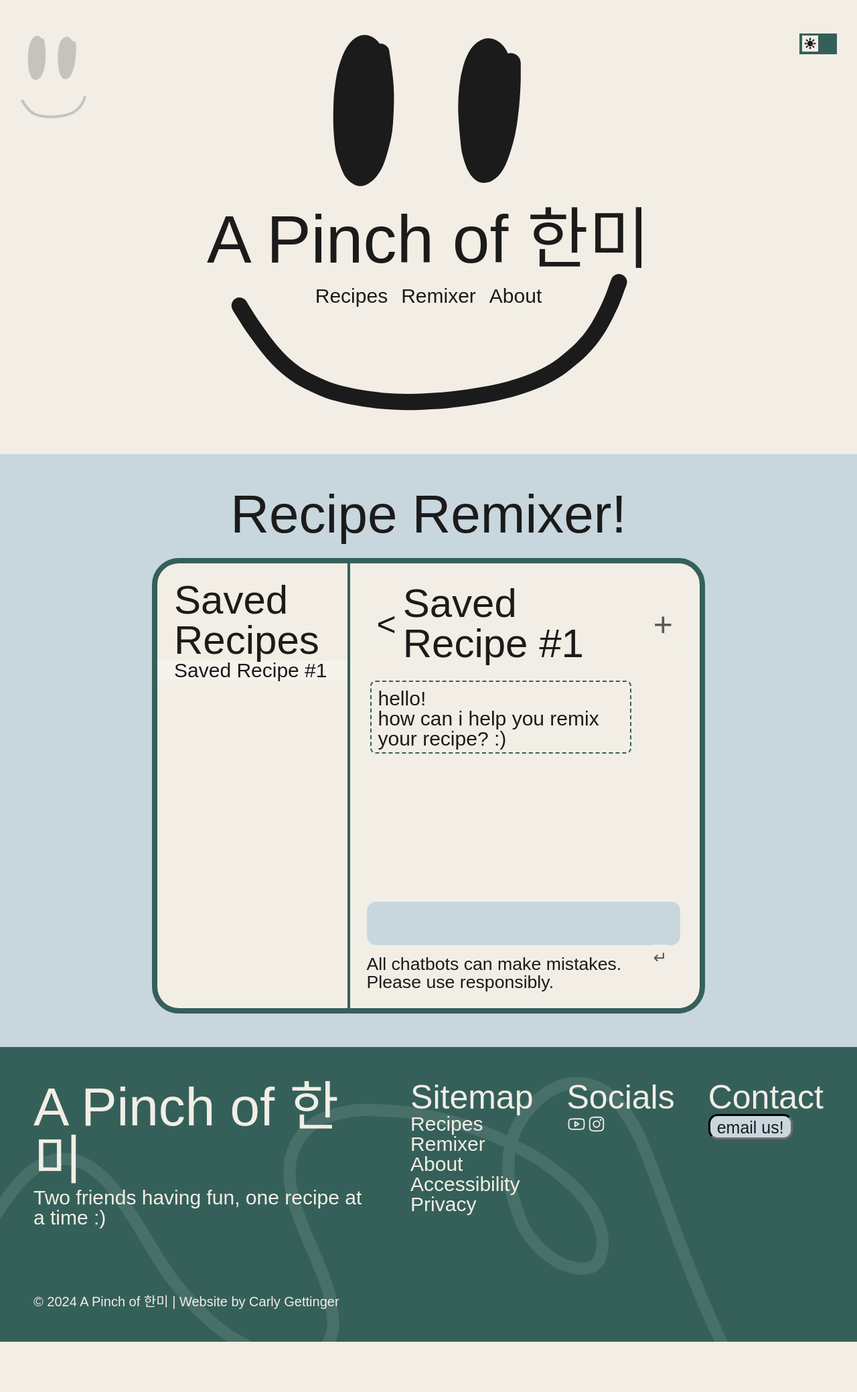
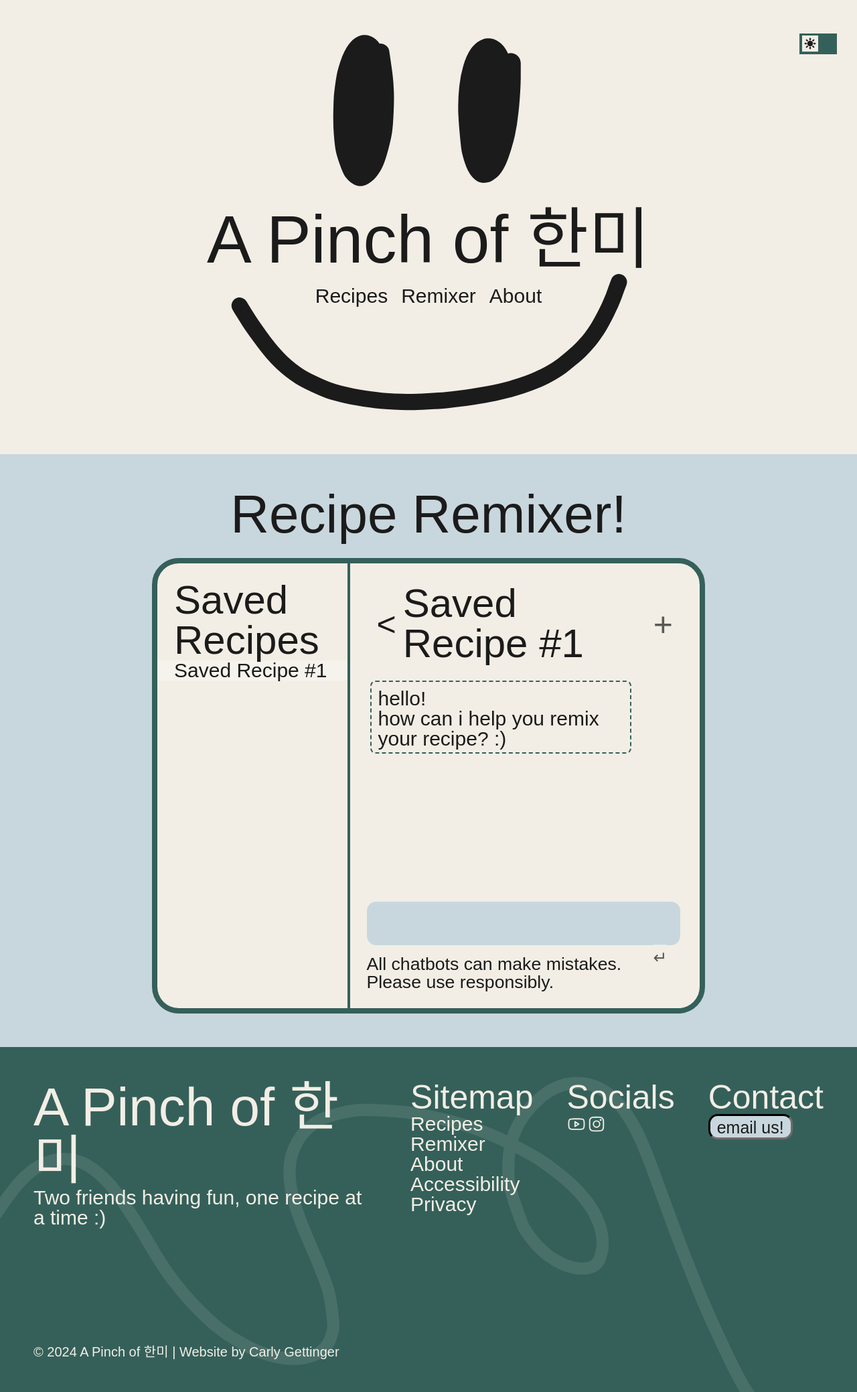
Before and after one commit to CJgett/gettinger-recipes, a Next.js app: page /remixer in a window 1280 px wide. Shown: the whole page at 67% size. Before the commit the page ends 2003 px from the top, so only its background shows below. Built offline with nearby package versions, Linux system fonts and the light colour scheme; a web font is replaced by a local one.

Commit message:
finish travelling smile

```diff
--- a/app/components/Footer.jsx
+++ b/app/components/Footer.jsx
@@ -1,11 +1,24 @@
 "use client"
+
+import { useInView, InView } from 'react-intersection-observer'
 
 import '../styles/footer.css'
 import Link from 'next/link'
 import MenuNav from './MenuNav.jsx'
 import Squiggle from './Squiggle.jsx'
 
+
 export default function Footer() {
+
+  function moveSmile(footerInView) {
+    const travellingSmileClasses = document.querySelector(".travelling-smile").classList;
+    if (footerInView == true || footerInView == "true") {
+      travellingSmileClasses.add("in-footer");
+    } else {
+      travellingSmileClasses.remove("in-footer");
+    }
+  }
+
   return (
     <footer>
       <Squiggle />
@@ -38,9 +51,12 @@ export default function Footer() {
         </div>
       </div>
       </div>
+      <InView as="div" className="in-view-smile-trigger" onChange={(inView) => moveSmile(inView)}>
       <div className="footer-container footer-copyright">
         <p>&#169; 2024 A Pinch of 한미 | Website by Carly Gettinger</p>
       </div>
+    </InView>
     </footer>
   );
+
 }
--- a/app/components/MainMenu.jsx
+++ b/app/components/MainMenu.jsx
@@ -1,6 +1,7 @@
 "use client"
 
-import React, { useEffect, useRef } from 'react'
+import React, { useEffect } from 'react'
+import { useInView, InView } from 'react-intersection-observer'
 
 import '../styles/mainmenu.css'
 
@@ -15,15 +16,23 @@ import Mouth from './Mouth'
 
 export default function MainMenu() {
 
-  const ref = useRef(null);
-
   useEffect(() => {
     if (document.readyState === 'complete') {
       document.getElementById('main-mouth').firstChild.style.strokeDashoffset = '0';
     }
   });
 
+  function lowerSmile(navIsVisible) {
+    const travellingSmileClasses = document.querySelector(".travelling-smile").classList;
+    if (navIsVisible == true || navIsVisible == "true") {
+      travellingSmileClasses.remove("visible");
+    } else {
+      travellingSmileClasses.add("visible");
+    }
+  }
+
   return(
+    <InView as="div" className="in-view-smile-trigger" onChange={(inView) => lowerSmile(inView)}>
     <header>
       <Smile />
       <Eyes />
@@ -34,5 +43,6 @@ export default function MainMenu() {
       <Hamburger />
       <OffCanvasMenu />
     </header>
+    </InView>
   );
 }
--- a/app/components/Remixer.jsx
+++ b/app/components/Remixer.jsx
@@ -3,10 +3,6 @@ import React, { useState, useRef, useEffect } from 'react'
 import { useInView, InView } from 'react-intersection-observer'
 
 export default function Remixer() {
-
-  const { messageRef, inView } = useInView ({
-    triggerOnce: true,
-  });
 
 /* TODO save stuff in local storage OR just straight up do cookies?*/
 
@@ -131,7 +127,7 @@ export default function Remixer() {
                 function(message,index) {
                   return(
                     <div  key={index} className={`remixer-message ${message.botOrUser}`}>
-                    {message.botOrUser == "bot" ? (<InView as="div" className="in-view" onChange={(inView, entry, ref) => console.log(entry)} triggerOnce="true">{({ inView, ref, entry }) => (<div ref={ref} className={inView ? "in-view" : ""}> <p className="slide-in">{message.botAnimText}&nbsp;</p> <p className="slide-over">{message.messageText}</p></div>)}</InView>) : <span>{message.messageText}</span>}
+                    {message.botOrUser == "bot" ? (<InView as="div" triggerOnce="true">{({ inView, ref }) => (<div ref={ref} className={inView ? "in-view" : ""}> <p className="slide-in">{message.botAnimText}&nbsp;</p> <p className="slide-over">{message.messageText}</p></div>)}</InView>) : <span>{message.messageText}</span>}
                     </div>
                   );
                 }
--- a/app/styles/footer.css
+++ b/app/styles/footer.css
@@ -3,6 +3,7 @@ footer {
   color: #F2EEE5;
   position:relative;
   overflow: hidden;
+  padding: 50px;
 
   &> #big-squiggle {
     position: absolute;
@@ -25,7 +26,6 @@ footer {
     display: flex;
     flex-direction: row;
     justify-content: space-between;
-    padding: 50px;
     gap: 50px;
 
     @media only screen and (max-width: 1024px) {
@@ -74,8 +74,10 @@ footer {
       }
     }
 
-    &.footer-copyright {
+
+  }
+  .footer-copyright {
       font-size: 20px;
+      margin-top: 175px;
     }
-  }
 }
--- a/app/styles/mainmenu.css
+++ b/app/styles/mainmenu.css
@@ -117,12 +117,21 @@ header {
 
   .travelling-smile {
     position: fixed;
-    top: 50px;
-    left: 30px;
+    bottom: 100vh;
+    visibility: hidden;
+    left: 50px;
     z-index: 30;
+    transition: bottom ease-in-out .3s, visibility .1s linear .3s;
+
+    &.visible {
+      bottom: calc(100vh - 175px);
+      visibility: visible;
+      transition: bottom ease-in-out .3s;
+    }
 
     svg {
-      opacity: 0.2;
+      opacity: 0.3;
+      transition: opacity ease-in-out 1s;
     }
 
     a {
@@ -135,6 +144,7 @@ header {
         border: none;
       }
     }
+
     .eyes {
       width: 100px;
       height: 75px;
@@ -165,5 +175,18 @@ header {
     }
 
 
+    &.in-footer {
+      bottom: 100px;
+      transition: bottom ease-in-out .5s;
+
+      svg {
+        opacity: 1;
+        transition: opacity ease-in-out 1s;
+      }
+
+      @media only screen and (max-width: 768px) {
+        left: calc(50% - 60px);
+      }
+    }
   }
 }
```
